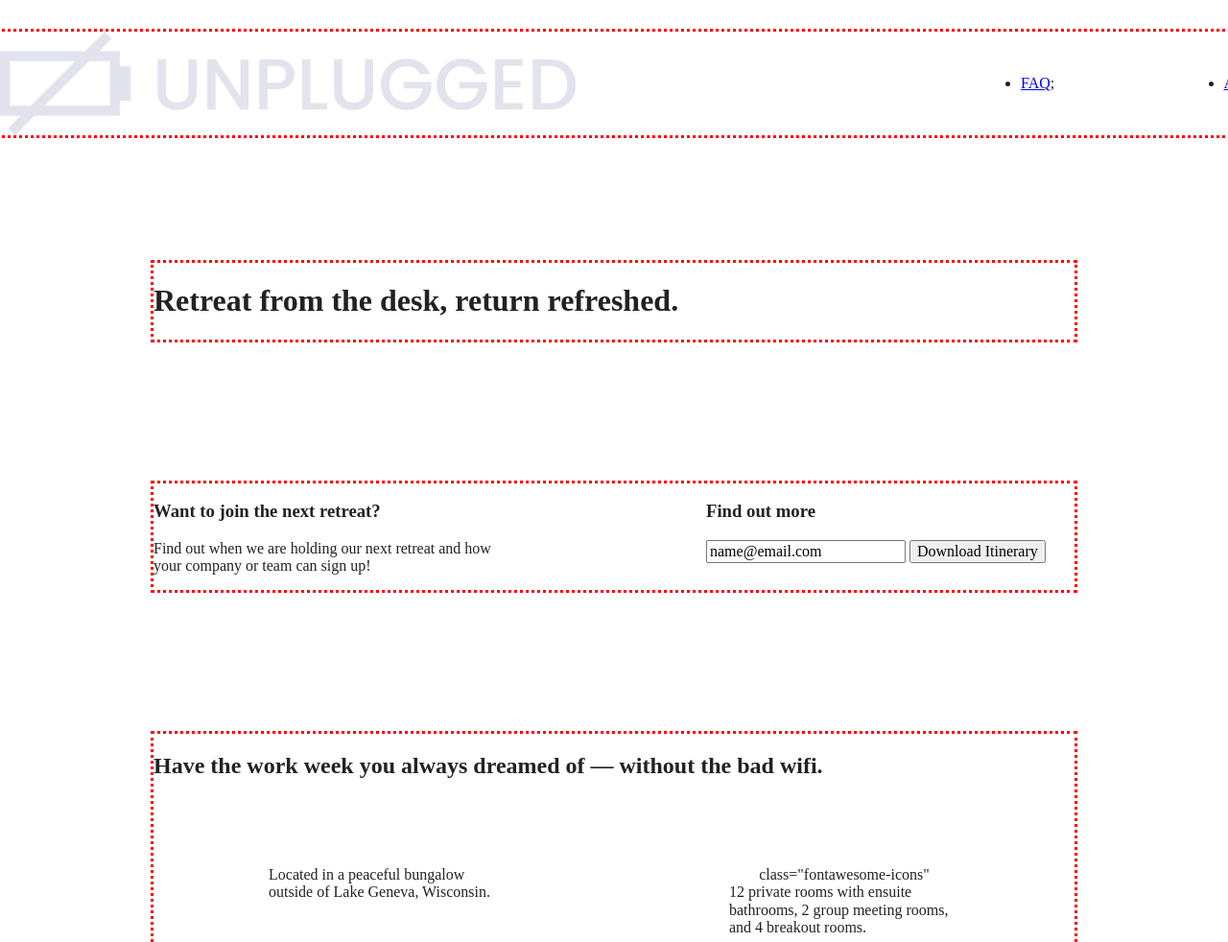
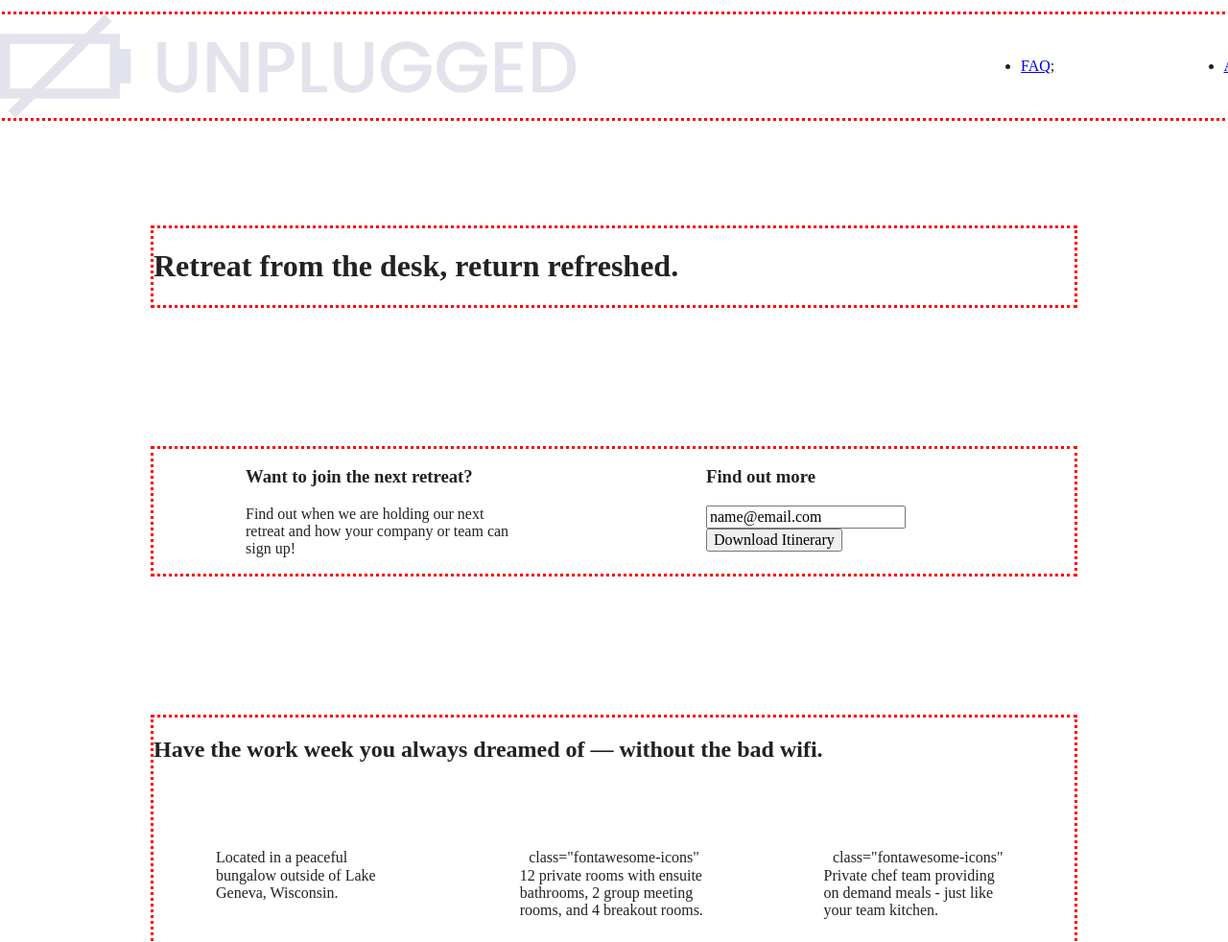
Before and after one commit to Wesley-Alan/unplugged, a website built with Parcel: page index.html in a window 1280 px wide. Shown: the top 982 px of the page at 96% size. Built offline with nearby package versions, Linux system fonts and the light colour scheme.

Commit message:
Added desktop styles

```diff
--- a/css/main.css
+++ b/css/main.css
@@ -471,7 +471,7 @@
   }
 
   .features .features-item-description {
-    width: 50%;
+    width: 62%;
 
 
   }
@@ -572,12 +572,78 @@
 @media only screen and (min-width: 1200px) {
   /* Desktop styles here */
 
-  .content-wrapper {
+  /* General styles */
+
+.content-wrapper {
     width: 960px;
-    margin: 100px 0;
   }
 
 }
+
+/* Header */
+
+header {
+  padding: 15px 0;
+}
+
+/* Hero */
+.hero-area h1 {
+  width: 80%;
+}
+
+
+
+/* Aside */
+aside .content-wrapper {
+  justify-content: space-around;
+}
+aside .content-wrapper .form-description,
+  aside .content-wrapper .form {
+    width: 30%;
+  }
+
+/* Features */
+.features h2 {
+  width: 90%;
+}
+
+.features article {
+  flex-basis: 33%;
+}
+
+/* Reveiws */
+.reveiws article div {
+  width: 42%;
+
+}
+/*========================================================================================
+About Page
+============================================================================================
+*/
+.mission h2,
+.contact-section .content-wrapper h2 {
+  width: 95%;
+}
+
+
+
+
+
+
+
+
+
+
+
+/*=============================================================================
+   FAQ Page
+   ===========================================================================
+   */
+   .faq h2 {
+    width: 100%;
+   }
+
+
 
 
 
```
